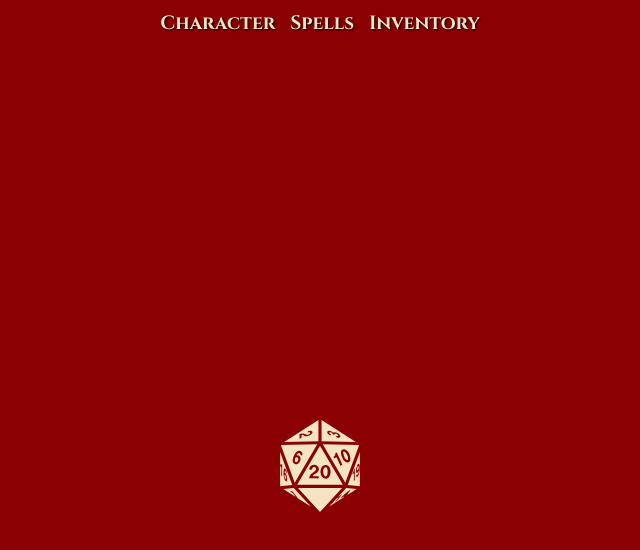
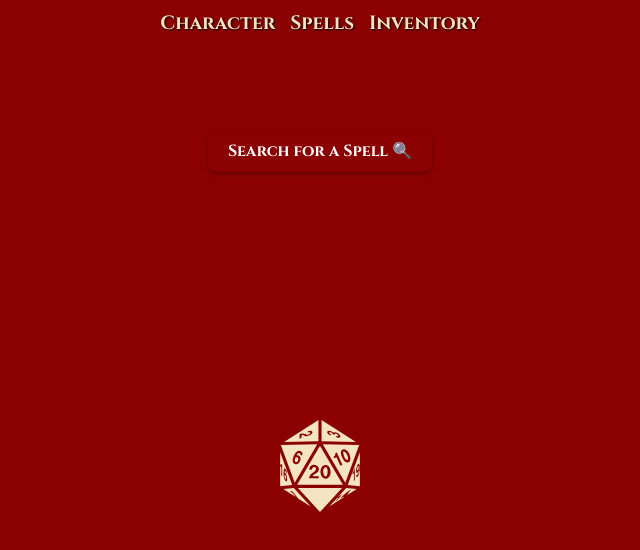
Before and after one commit to frodkata/character-sheet, a React (Create React App) app: page / in a window 1280 px wide. Shown: the top 550 px of the page, without its empty margins (320-960 px from the left). Built offline with nearby package versions, Linux system fonts and the light colour scheme.

Commit message:
Add spell search on homepage

```diff
--- a/src/pages/HomePage.tsx
+++ b/src/pages/HomePage.tsx
@@ -1,5 +1,6 @@
 import React from "react";
 import D20 from "../components/svg components/D20";
+import { Link } from "react-router";
 
 const styles: { [key: string]: React.CSSProperties } = {
 	container: {
@@ -7,16 +8,32 @@ const styles: { [key: string]: React.CSSProperties } = {
 		flexDirection: "column",
 		alignItems: "center",
 		justifyContent: "center",
+		position: "relative", // Allows positioning of the link
 		padding: "20px",
 		fontFamily: "'Cinzel', serif",
-		backgroundColor: "#8b0000", // Updated to red background color
+		backgroundColor: "#8b0000", // Red background color
 		minHeight: "100vh",
+	},
+	link: {
+		position: "absolute", // Position the link above the D20
+		top: "10%", // Move it to the top part of the page
+		textAlign: "center",
+		padding: "10px 20px",
+		backgroundColor: "#8b0000",
+		color: "#fff",
+		textDecoration: "none",
+		borderRadius: "8px",
+		fontWeight: "bold",
+		boxShadow: "0 2px 4px rgba(0, 0, 0, 0.3)",
 	},
 };
 
 const HomePage: React.FC = () => {
 	return (
 		<div style={styles.container}>
+			<Link to="/spell-search" style={styles.link}>
+				Search for a Spell 🔍
+			</Link>
 			<D20 width="100px" height="100px" fill="#f4e4c1" />
 		</div>
 	);
```
